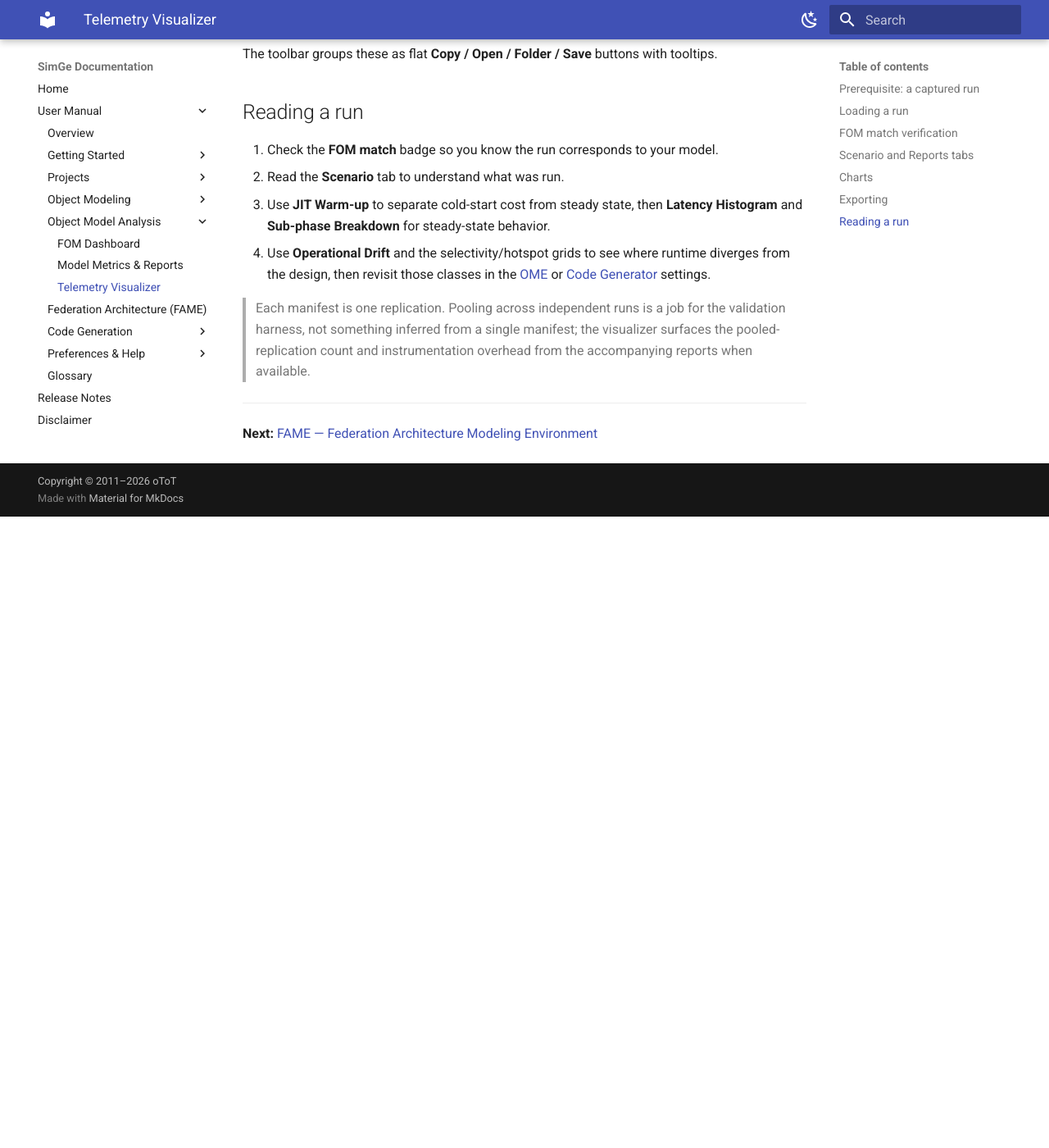
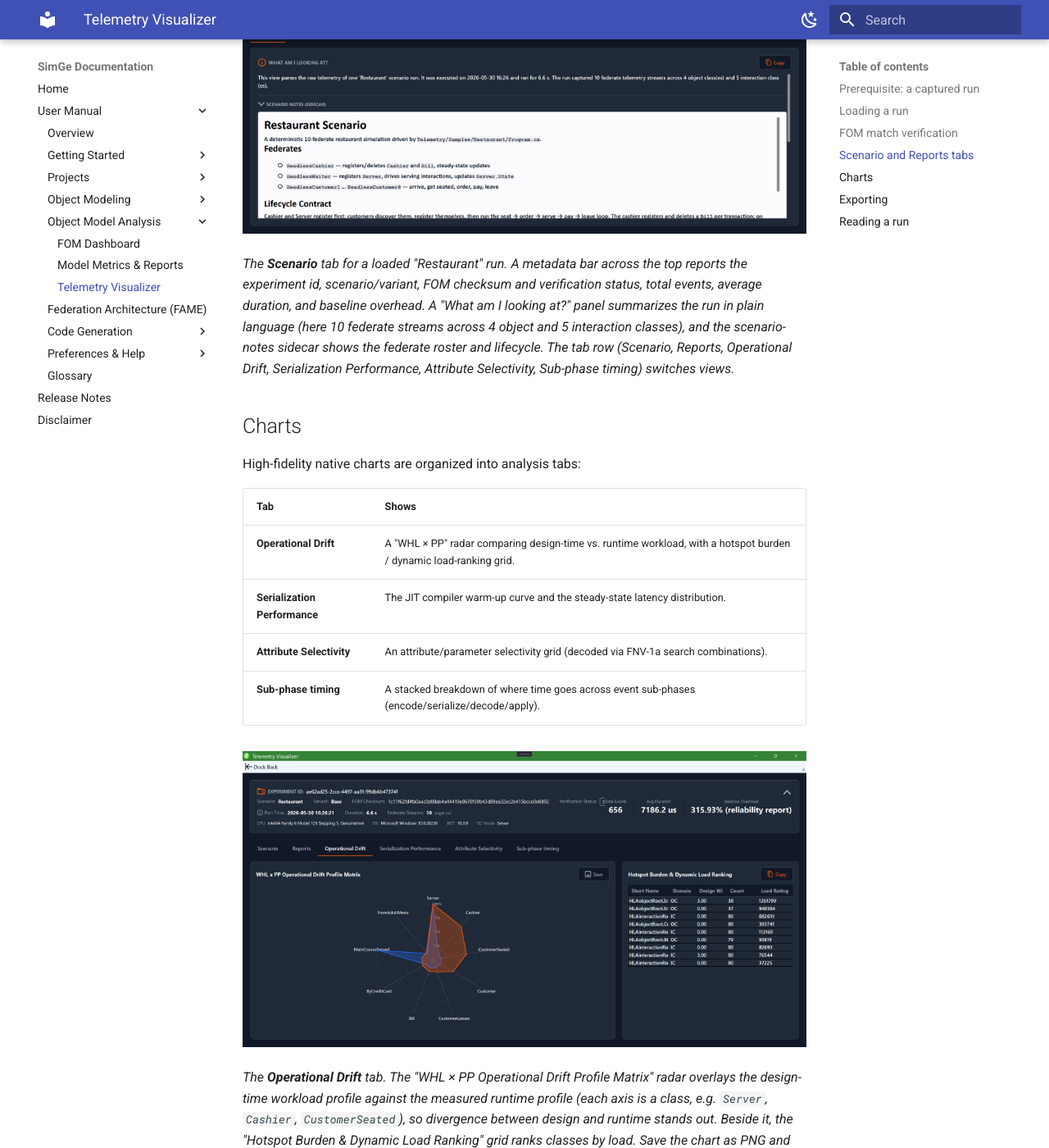
Before and after one commit to otopcu/simge-site, an MkDocs documentation site: the page built from docs/UserManual/TelemetryVisualizer.md, in a window 1280 px wide and 1400 px high, scrolled down 2153 px. Shown: the whole window at 82% size. Built offline with MkDocs 1.6.1 and Material for MkDocs 9.7.7, drawn with Linux system fonts in a browser that asks for light colours; before the commit the page ends 2783 px from its top, so only the background shows below that; some of the changed text lies outside the part shown.

Commit message:
Publish documentation update (2026-06-02)

```diff
--- a/docs/UserManual/TelemetryVisualizer.md
+++ b/docs/UserManual/TelemetryVisualizer.md
@@ -14,6 +14,10 @@ The visualizer reads artifacts produced by the **SimGe validation harness** when
 Optional sidecar files placed next to the manifest enrich the view: a `scenario.md` / `README.md` description, and generated reports such as `ValidationReport.md` and `TelemetryReliabilityReport.md`.
 
 If you have not generated any run artifacts yet, the visualizer's landing screen explains what it does and how to produce them.
+
+![The Telemetry Visualizer landing screen explaining its purpose and how to load a run](images/telemetry-visualizer-start.png)
+
+*The Telemetry Visualizer landing screen, shown before any run is loaded. It states the tool's purpose, shows the exact `SimGe.ValidationHarness` command that produces a telemetry sample (`manifest.json`, `.fort` logs, and `ValidationReport.md`), and offers a **Browse Simulation Run…** button to load a run's manifest.*
 
 ## Loading a run
 
@@ -36,18 +40,24 @@ A mismatch or standalone state never disables analysis — it only suppresses pr
 - **Scenario** — an auto-derived, plain-language picture of the run: scenario name/tier, run time and duration, the **federate roster** (from the `.fort` file names), and the **object/interaction class inventory** (from the manifest). An optional `scenario.md` / `README.md` sidecar is shown as free-text notes.
 - **Reports** — auto-discovers the Markdown reports next to the manifest (e.g. `ValidationReport.md`). Reports render as formatted Markdown with a **Rendered / Raw** toggle; **Open** launches a report in its default app and **Folder** reveals it in Explorer.
 
+![The Telemetry Visualizer Scenario tab summarizing the run, federate roster, and class inventory](images/telemetry-visualizer-scenario.png)
+
+*The **Scenario** tab for a loaded "Restaurant" run. A metadata bar across the top reports the experiment id, scenario/variant, FOM checksum and verification status, total events, average duration, and baseline overhead. A "What am I looking at?" panel summarizes the run in plain language (here 10 federate streams across 4 object and 5 interaction classes), and the scenario-notes sidecar shows the federate roster and lifecycle. The tab row (Scenario, Reports, Operational Drift, Serialization Performance, Attribute Selectivity, Sub-phase timing) switches views.*
+
 ## Charts
 
-High-fidelity native charts visualize the run:
+High-fidelity native charts are organized into analysis tabs:
 
-| Chart | Shows |
+| Tab | Shows |
 |---|---|
-| **Operational Drift** (radar) | How the runtime workload shifted relative to the design-time model. |
-| **JIT Warm-up** (step line) | The just-in-time compiler warm-up curve before steady state. |
-| **Latency Histogram** | The distribution of steady-state event latencies. |
-| **Sub-phase Breakdown** (stacked) | Where time goes across event sub-phases (encode/serialize/decode/apply). |
+| **Operational Drift** | A "WHL × PP" radar comparing design-time vs. runtime workload, with a hotspot burden / dynamic load-ranking grid. |
+| **Serialization Performance** | The JIT compiler warm-up curve and the steady-state latency distribution. |
+| **Attribute Selectivity** | An attribute/parameter selectivity grid (decoded via FNV-1a search combinations). |
+| **Sub-phase timing** | A stacked breakdown of where time goes across event sub-phases (encode/serialize/decode/apply). |
 
-Grids complement the charts: a **hotspot burden** grid and an **attribute/parameter selectivity** grid.
+![The Operational Drift concentric radar chart comparing design-time and runtime workload](images/telemetry-visualizer-drift.png)
+
+*The **Operational Drift** tab. The "WHL × PP Operational Drift Profile Matrix" radar overlays the design-time workload profile against the measured runtime profile (each axis is a class, e.g. `Server`, `Cashier`, `CustomerSeated`), so divergence between design and runtime stands out. Beside it, the "Hotspot Burden & Dynamic Load Ranking" grid ranks classes by load. Save the chart as PNG and copy the grid as Markdown.*
 
 ## Exporting
 
```
Also changed, not shown: docs/UserManual/images/telemetry-visualizer-drift.png (added), docs/UserManual/images/telemetry-visualizer-scenario.png (added), docs/UserManual/images/telemetry-visualizer-start.png (added).
